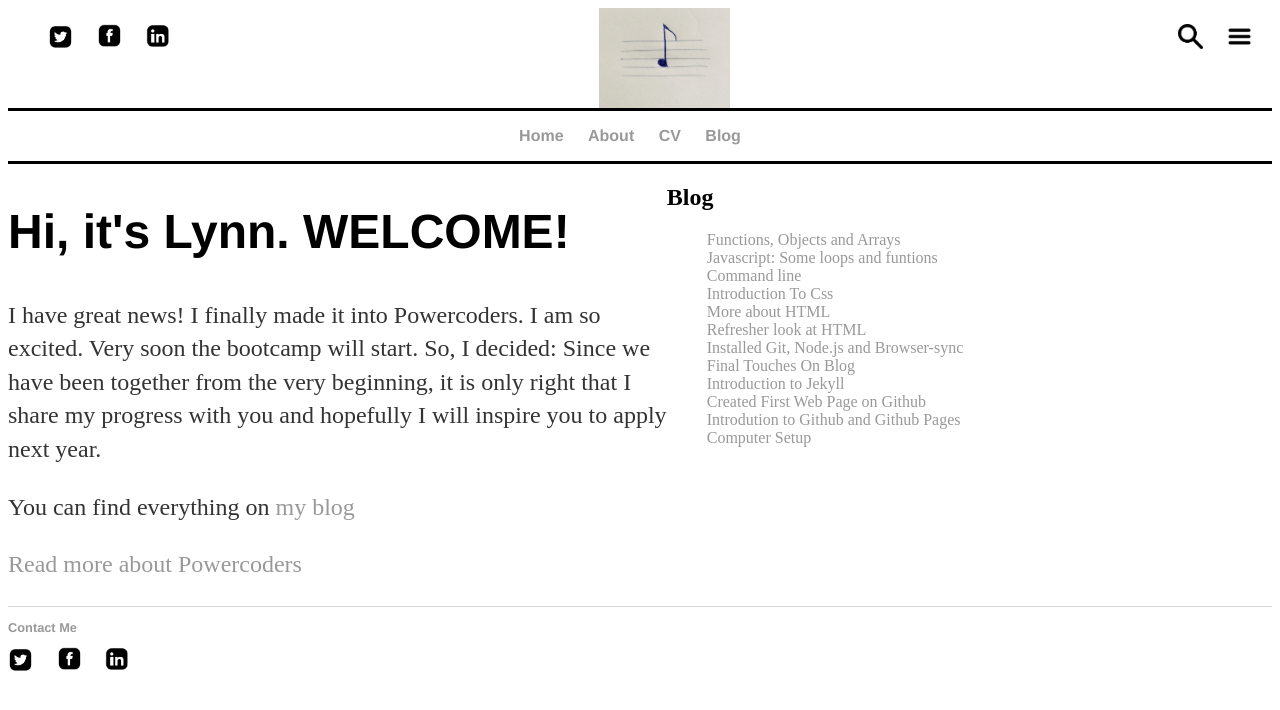
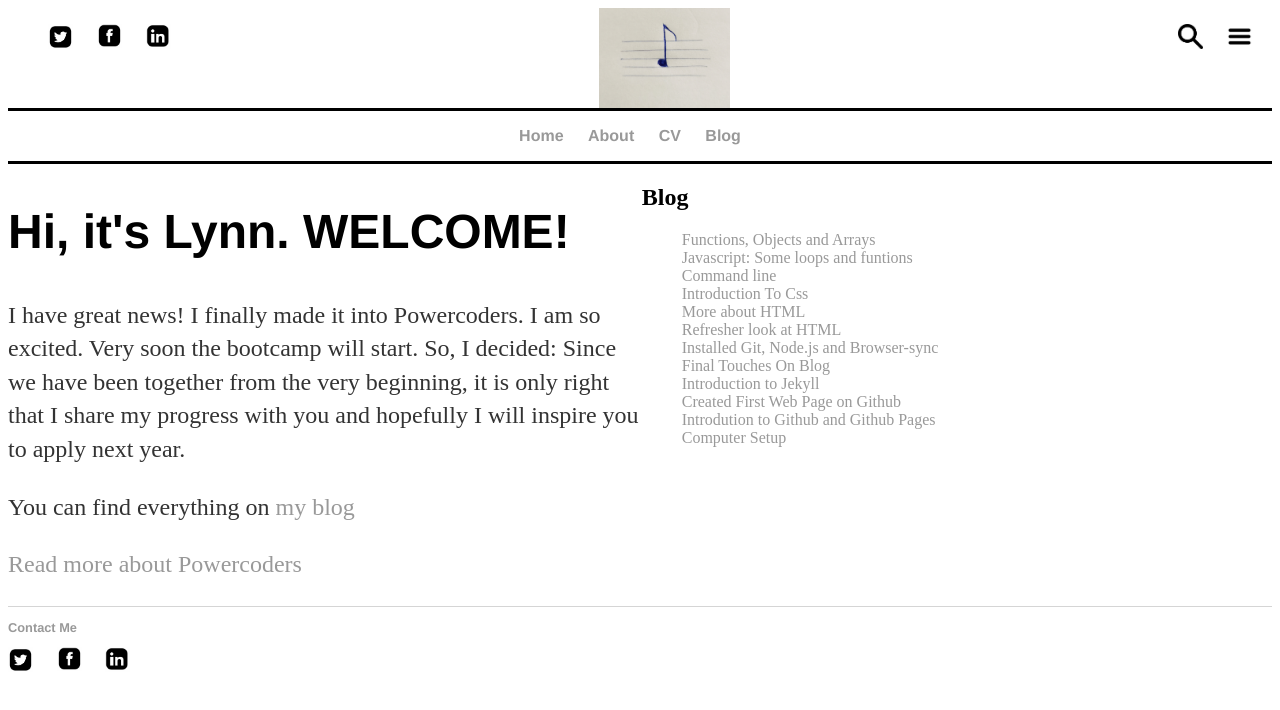
Before and after one commit to aineomugisha/aineomugisha.github.io, a Jekyll site: the page built from index.html, in a window 1280 px wide. Shown: the top 710 px of the page. Built offline with Jekyll 4.4.1, drawn with Linux system fonts in a browser that asks for light colours; the list of posts is cut into pages by our own code.

Commit message:
Update main.css

```diff
--- a/css/main.css
+++ b/css/main.css
@@ -48,7 +48,7 @@ flex-wrap:wrap;
 
 .blurb{
     flex-grow:1;
-    flex-basis:350px;
+    flex-basis:300px;
 }
 
 
```
